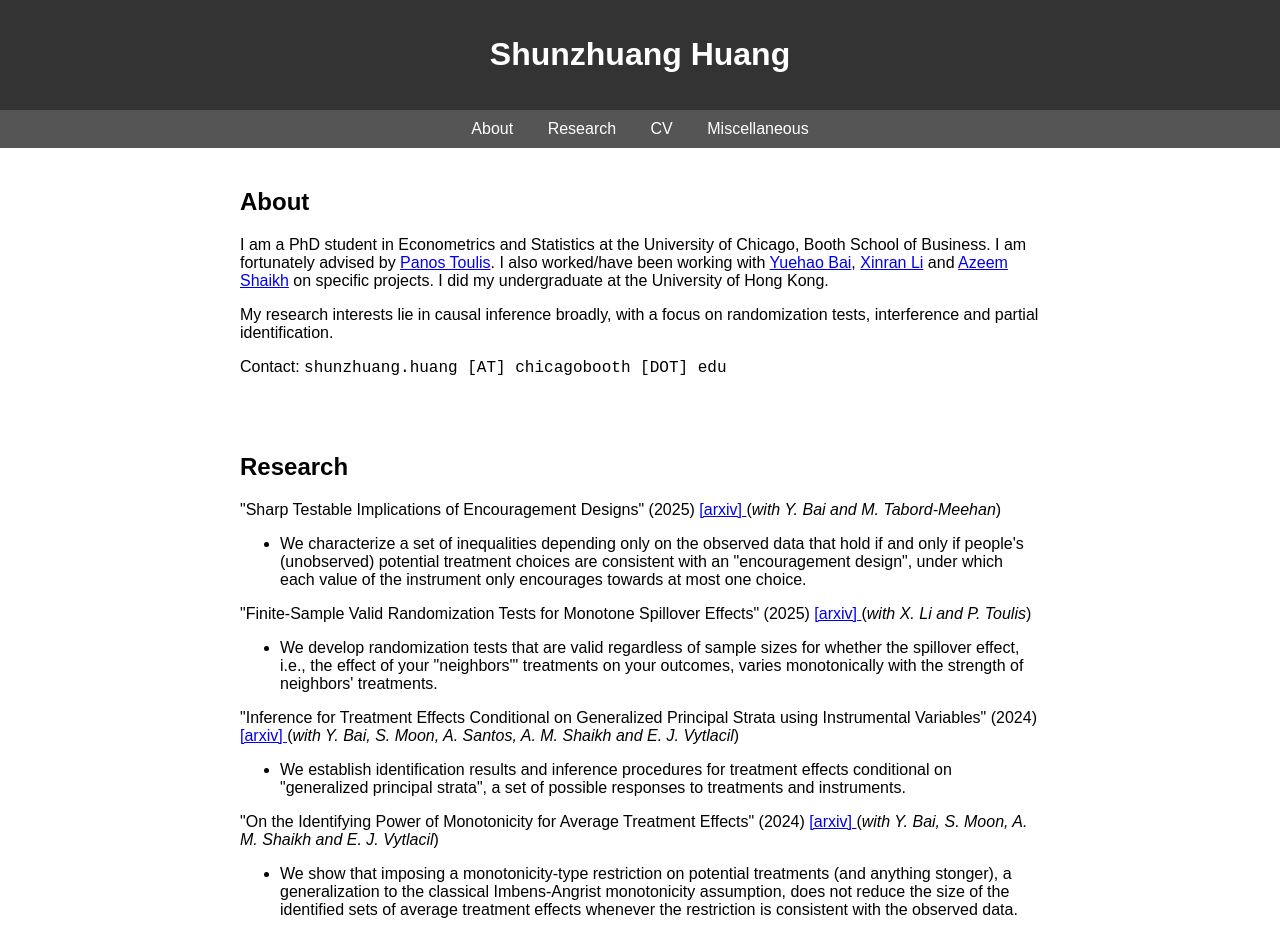
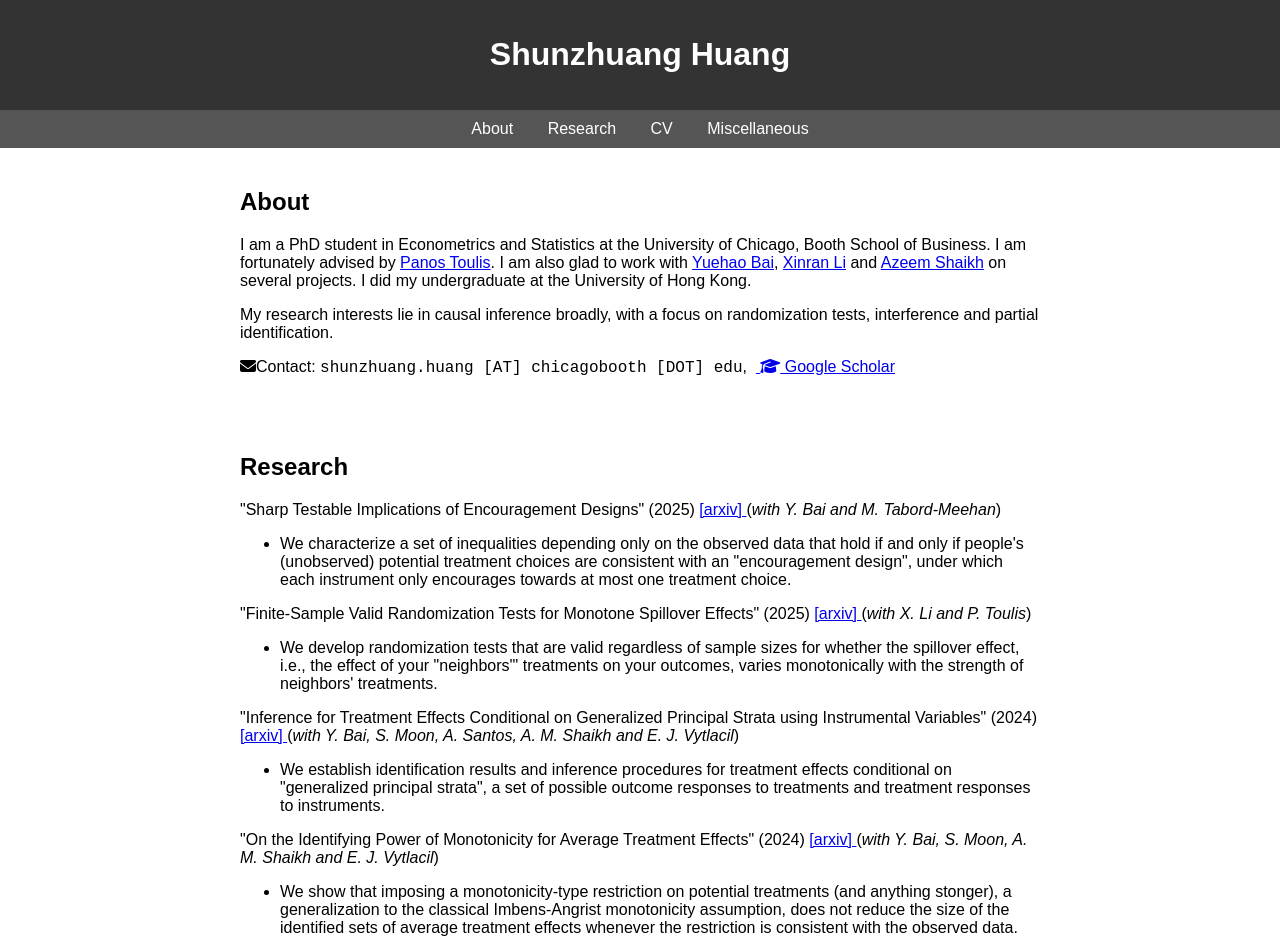
Before and after one commit to szhuang1/szhuang1.github.io, a plain HTML site: page index.html in a window 1280 px wide. Drawn offline with Linux system fonts and the light colour scheme.

Commit message:
Add files via upload

```diff
--- a/index.html
+++ b/index.html
@@ -11,6 +11,7 @@
         nav a { color: white; margin: 0 15px; text-decoration: none; }
         section { padding: 20px; max-width: 800px; margin: auto; }
     </style>
+    <link rel="stylesheet" href="https://cdnjs.cloudflare.com/ajax/libs/font-awesome/6.5.0/css/all.min.css">
 </head>
 <body>
     <header>
@@ -28,15 +29,16 @@
         <p>
             I am a PhD student in Econometrics and Statistics at the University of Chicago, Booth School of Business.
             I am fortunately advised by <a href="https://www.ptoulis.com/">Panos Toulis</a>.
-            I also worked/have been working with <a href="https://www.ptoulis.com/">Yuehao Bai</a>, <a href="https://sites.google.com/view/xinranli">Xinran Li</a> and <a href="https://home.uchicago.edu/~amshaikh/">Azeem Shaikh</a>
-            on specific projects.
+            I am also glad to work with <a href="https://yuehaob.github.io/">Yuehao Bai</a>, <a href="https://sites.google.com/view/xinranli">Xinran Li</a> and <a href="https://home.uchicago.edu/~amshaikh/">Azeem Shaikh</a> on several projects.
             I did my undergraduate at the University of Hong Kong.
         </p>
         <p>
             My research interests lie in causal inference broadly, with a focus on randomization tests, interference and partial identification.
         </p>
         <p>
-            Contact: <code>shunzhuang.huang [AT] chicagobooth [DOT] edu</code>
+            <i class="fas fa-envelope"></i>Contact: <code>shunzhuang.huang [AT] chicagobooth [DOT] edu</code>, &nbsp;<a href="https://scholar.google.com/citations?hl=en&user=kFH5XTAAAAAJ" target="_blank">
+                <i class="fas fa-graduation-cap"></i> Google Scholar
+            </a>
         </p>
     </section>
 
@@ -49,7 +51,7 @@
             <ul>
                 <li>We characterize a set of inequalities depending only on the observed data that hold
                     if and only if people's (unobserved) potential treatment choices are consistent with an "encouragement design",
-                    under which each value of the instrument only encourages towards at most one choice.
+                    under which each instrument only encourages towards at most one treatment choice.
                  </li>
             </ul>
         </p>
@@ -71,7 +73,8 @@
             (<em>with Y. Bai, S. Moon, A. Santos, A. M. Shaikh and E. J. Vytlacil</em>)
             <ul>
                 <li>We establish identification results and inference procedures for treatment effects conditional on
-                    "generalized principal strata", a set of possible responses to treatments and instruments.</li>
+                    "generalized principal strata", a set of possible outcome responses to treatments and
+                    treatment responses to instruments.</li>
             </ul>
         </p>
 
```
